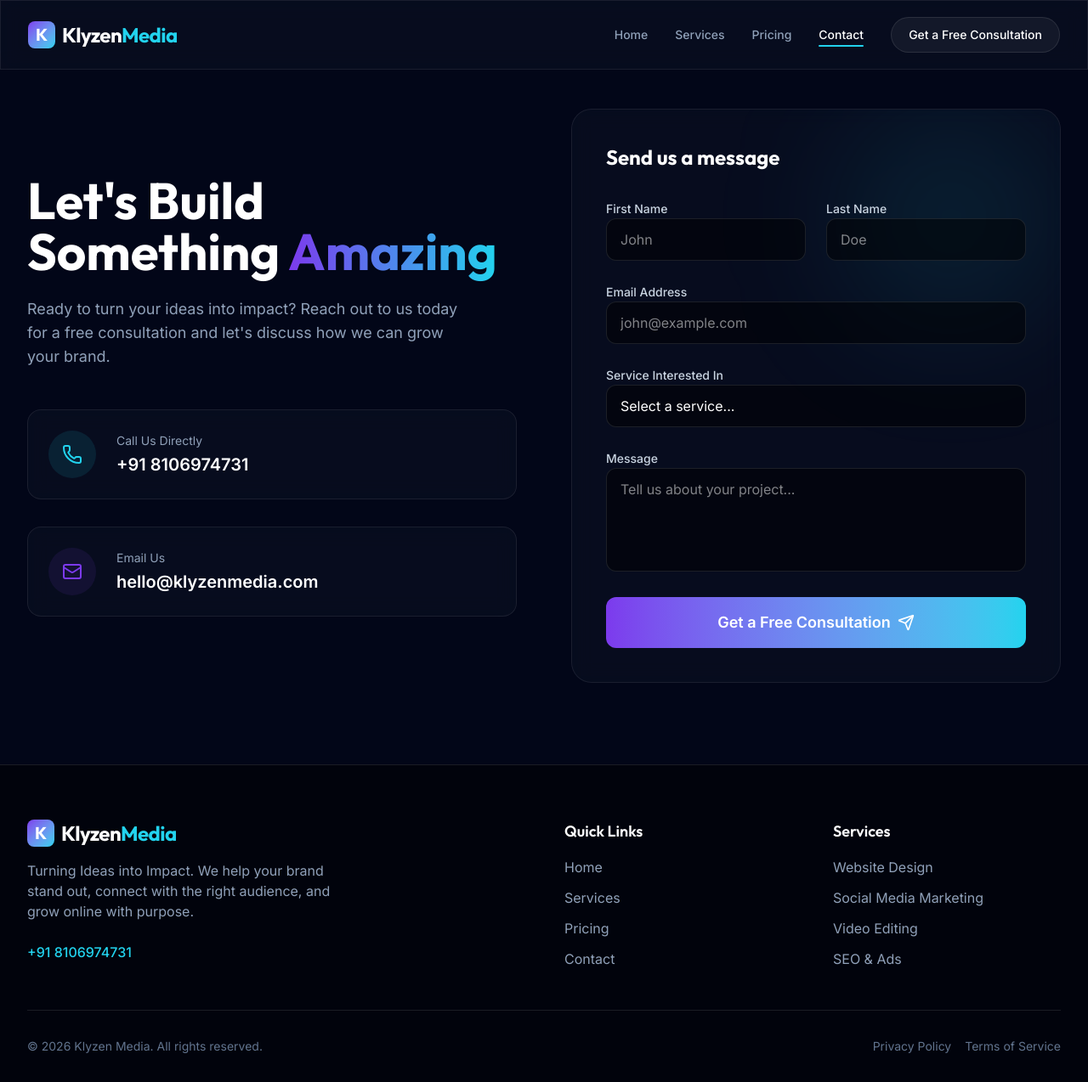
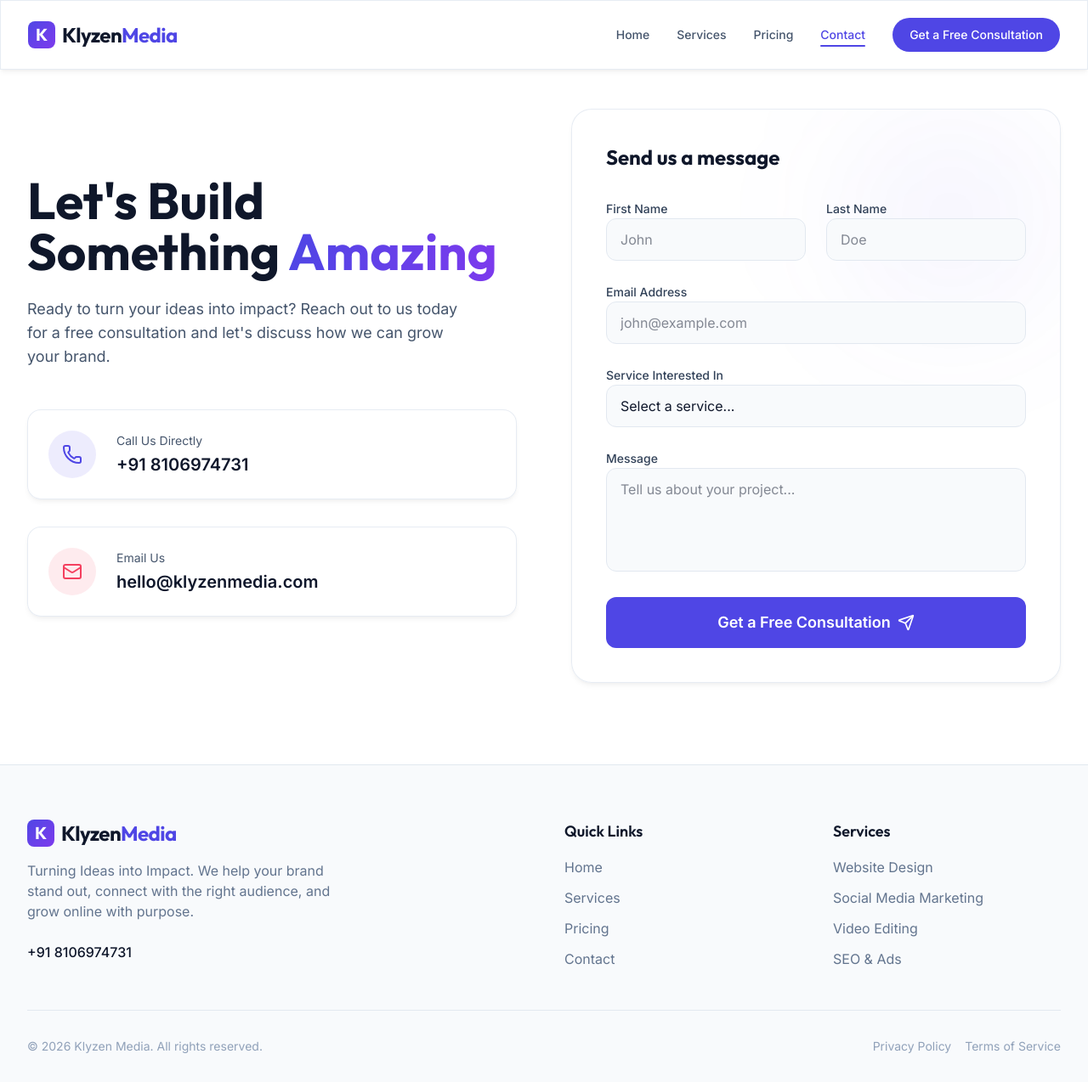
Before and after one commit to Ramakrishna-V447/klyzenmedia, a React (Vite) app: page /contact in a window 1280 px wide. Shown: the whole page at 85% size. Built offline with nearby package versions, Linux system fonts and the light colour scheme.

Commit message:
feat: Redesign theme and colors for Klyzen Media
Updates the application's color palette and theme to a lighter, more modern aesthetic. This includes changes to background colors, text colors, and brand accents. The navigation bar and footer have also been updated to reflect the new theme.

```diff
--- a/src/App.tsx
+++ b/src/App.tsx
@@ -12,7 +12,7 @@ import { Contact } from './pages/Contact';
 export default function App() {
   return (
     <Router>
-      <div className="min-h-screen flex flex-col bg-slate-950 text-white selection:bg-brand-cyan/30">
+      <div className="min-h-screen flex flex-col bg-white text-slate-900 selection:bg-brand-primary/30">
         <Navbar />
         <main className="flex-grow">
           <Routes>
--- a/src/components/Footer.tsx
+++ b/src/components/Footer.tsx
@@ -2,54 +2,54 @@ import { Link } from 'react-router-dom';
 
 export function Footer() {
   return (
-    <footer className="border-t border-white/10 bg-black/50 pt-16 pb-8">
+    <footer className="border-t border-slate-200 bg-slate-50 pt-16 pb-8">
       <div className="max-w-7xl mx-auto px-4 sm:px-6 lg:px-8">
         <div className="grid grid-cols-1 md:grid-cols-4 gap-12 mb-12">
           <div className="col-span-1 md:col-span-2">
             <Link to="/" className="flex items-center gap-2 mb-4">
-              <div className="w-8 h-8 rounded-lg bg-gradient-to-br from-brand-purple to-brand-cyan flex items-center justify-center">
+              <div className="w-8 h-8 rounded-lg bg-gradient-to-br from-brand-primary to-brand-secondary flex items-center justify-center">
                 <span className="text-white font-display font-bold text-xl">K</span>
               </div>
-              <span className="font-display font-bold text-2xl tracking-tight">
-                Klyzen<span className="text-brand-cyan">Media</span>
+              <span className="font-display font-bold text-2xl tracking-tight text-slate-900">
+                Klyzen<span className="text-brand-primary">Media</span>
               </span>
             </Link>
-            <p className="text-slate-400 max-w-sm mb-6">
+            <p className="text-slate-500 max-w-sm mb-6">
               Turning Ideas into Impact. We help your brand stand out, connect with the right audience, and grow online with purpose.
             </p>
             <div className="flex items-center gap-4">
-              <a href="tel:+918106974731" className="text-brand-cyan hover:text-white transition-colors font-medium">
+              <a href="tel:+918106974731" className="text-slate-900 hover:text-brand-primary transition-colors font-medium">
                 +91 8106974731
               </a>
             </div>
           </div>
 
           <div>
-            <h3 className="font-display font-semibold mb-4 text-lg">Quick Links</h3>
+            <h3 className="font-display font-semibold mb-4 text-lg text-slate-900">Quick Links</h3>
             <ul className="space-y-3">
-              <li><Link to="/" className="text-slate-400 hover:text-brand-cyan transition-colors">Home</Link></li>
-              <li><a href="/#services" className="text-slate-400 hover:text-brand-cyan transition-colors">Services</a></li>
-              <li><a href="/#pricing" className="text-slate-400 hover:text-brand-cyan transition-colors">Pricing</a></li>
-              <li><Link to="/contact" className="text-slate-400 hover:text-brand-cyan transition-colors">Contact</Link></li>
+              <li><Link to="/" className="text-slate-500 hover:text-brand-primary transition-colors">Home</Link></li>
+              <li><a href="/#services" className="text-slate-500 hover:text-brand-primary transition-colors">Services</a></li>
+              <li><a href="/#pricing" className="text-slate-500 hover:text-brand-primary transition-colors">Pricing</a></li>
+              <li><Link to="/contact" className="text-slate-500 hover:text-brand-primary transition-colors">Contact</Link></li>
             </ul>
           </div>
 
           <div>
-            <h3 className="font-display font-semibold mb-4 text-lg">Services</h3>
+            <h3 className="font-display font-semibold mb-4 text-lg text-slate-900">Services</h3>
             <ul className="space-y-3">
-              <li className="text-slate-400">Website Design</li>
-              <li className="text-slate-400">Social Media Marketing</li>
-              <li className="text-slate-400">Video Editing</li>
-              <li className="text-slate-400">SEO & Ads</li>
+              <li className="text-slate-500">Website Design</li>
+              <li className="text-slate-500">Social Media Marketing</li>
+              <li className="text-slate-500">Video Editing</li>
+              <li className="text-slate-500">SEO & Ads</li>
             </ul>
           </div>
         </div>
 
-        <div className="pt-8 border-t border-white/10 text-center md:text-left flex flex-col md:flex-row justify-between items-center gap-4">
-          <p className="text-slate-500 text-sm">
+        <div className="pt-8 border-t border-slate-200 text-center md:text-left flex flex-col md:flex-row justify-between items-center gap-4">
+          <p className="text-slate-400 text-sm">
             © {new Date().getFullYear()} Klyzen Media. All rights reserved.
           </p>
-          <div className="flex gap-4 text-sm text-slate-500">
+          <div className="flex gap-4 text-sm text-slate-400">
             <span>Privacy Policy</span>
             <span>Terms of Service</span>
           </div>
--- a/src/components/Navbar.tsx
+++ b/src/components/Navbar.tsx
@@ -16,15 +16,15 @@ export function Navbar() {
   ];
 
   return (
-    <nav className="fixed top-0 left-0 right-0 z-50 glass-card border-b-0 border-white/10">
+    <nav className="fixed top-0 left-0 right-0 z-50 glass-card border-b border-slate-200">
       <div className="max-w-7xl mx-auto px-4 sm:px-6 lg:px-8">
         <div className="flex items-center justify-between h-20">
           <Link to="/" className="flex items-center gap-2">
-            <div className="w-8 h-8 rounded-lg bg-gradient-to-br from-brand-purple to-brand-cyan flex items-center justify-center">
+            <div className="w-8 h-8 rounded-lg bg-gradient-to-br from-brand-primary to-brand-secondary flex items-center justify-center">
               <span className="text-white font-display font-bold text-xl">K</span>
             </div>
-            <span className="font-display font-bold text-2xl tracking-tight">
-              Klyzen<span className="text-brand-cyan">Media</span>
+            <span className="font-display font-bold text-2xl tracking-tight text-slate-900">
+              Klyzen<span className="text-brand-primary">Media</span>
             </span>
           </Link>
 
@@ -36,7 +36,7 @@ export function Navbar() {
                 <a
                   key={link.path}
                   href={link.path}
-                  className="text-sm font-medium transition-colors hover:text-brand-cyan relative text-slate-400"
+                  className="text-sm font-medium transition-colors hover:text-brand-primary relative text-slate-600"
                 >
                   {link.name}
                 </a>
@@ -45,15 +45,15 @@ export function Navbar() {
                   key={link.path}
                   to={link.path}
                   className={cn(
-                    "text-sm font-medium transition-colors hover:text-brand-cyan relative",
-                    location.pathname === link.path ? "text-white" : "text-slate-400"
+                    "text-sm font-medium transition-colors hover:text-brand-primary relative",
+                    location.pathname === link.path ? "text-brand-primary" : "text-slate-600"
                   )}
                 >
                   {link.name}
                   {location.pathname === link.path && (
                     <motion.div
                       layoutId="navbar-indicator"
-                      className="absolute -bottom-1 left-0 right-0 h-0.5 bg-brand-cyan rounded-full"
+                      className="absolute -bottom-1 left-0 right-0 h-0.5 bg-brand-primary rounded-full"
                     />
                   )}
                 </Link>
@@ -61,7 +61,7 @@ export function Navbar() {
             })}
             <Link
               to="/contact"
-              className="px-5 py-2.5 rounded-full bg-white/5 hover:bg-white/10 border border-white/10 text-sm font-medium transition-all hover:shadow-[0_0_20px_rgba(34,211,238,0.2)] hover:border-brand-cyan/50"
+              className="px-5 py-2.5 rounded-full bg-brand-primary hover:bg-brand-secondary text-white text-sm font-medium transition-all hover:shadow-md"
             >
               Get a Free Consultation
             </Link>
@@ -71,7 +71,7 @@ export function Navbar() {
           <div className="md:hidden">
             <button
               onClick={() => setIsOpen(!isOpen)}
-              className="p-2 text-slate-400 hover:text-white transition-colors"
+              className="p-2 text-slate-600 hover:text-brand-primary transition-colors"
             >
               {isOpen ? <X size={24} /> : <Menu size={24} />}
             </button>
@@ -85,7 +85,7 @@ export function Navbar() {
           initial={{ opacity: 0, y: -20 }}
           animate={{ opacity: 1, y: 0 }}
           exit={{ opacity: 0, y: -20 }}
-          className="md:hidden glass-card border-t border-white/10"
+          className="md:hidden bg-white border-t border-slate-200"
         >
           <div className="px-4 pt-2 pb-6 space-y-1">
             {links.map((link) => {
@@ -95,7 +95,7 @@ export function Navbar() {
                   key={link.path}
                   href={link.path}
                   onClick={() => setIsOpen(false)}
-                  className="block px-3 py-3 rounded-md text-base font-medium text-slate-400 hover:bg-white/5 hover:text-white"
+                  className="block px-3 py-3 rounded-md text-base font-medium text-slate-600 hover:bg-slate-50 hover:text-brand-primary"
                 >
                   {link.name}
                 </a>
@@ -107,8 +107,8 @@ export function Navbar() {
                   className={cn(
                     "block px-3 py-3 rounded-md text-base font-medium",
                     location.pathname === link.path
-                      ? "bg-white/10 text-white"
-                      : "text-slate-400 hover:bg-white/5 hover:text-white"
+                      ? "bg-brand-primary/10 text-brand-primary"
+                      : "text-slate-600 hover:bg-slate-50 hover:text-brand-primary"
                   )}
                 >
                   {link.name}
@@ -119,7 +119,7 @@ export function Navbar() {
               <Link
                 to="/contact"
                 onClick={() => setIsOpen(false)}
-                className="block w-full text-center px-5 py-3 rounded-lg bg-gradient-to-r from-brand-purple to-brand-cyan text-white font-medium"
+                className="block w-full text-center px-5 py-3 rounded-lg bg-brand-primary text-white font-bold"
               >
                 Get a Free Consultation
               </Link>
--- a/src/index.css
+++ b/src/index.css
@@ -5,9 +5,10 @@
   --font-sans: "Inter", ui-sans-serif, system-ui, sans-serif;
   --font-display: "Outfit", ui-sans-serif, system-ui, sans-serif;
 
-  --color-brand-dark: #0F172A;
-  --color-brand-purple: #7C3AED;
-  --color-brand-cyan: #22D3EE;
+  --color-brand-primary: #4F46E5; /* Indigo 600 */
+  --color-brand-secondary: #7C3AED; /* Violet 600 */
+  --color-brand-accent: #F43F5E; /* Rose 500 */
+  --color-brand-highlight: #14B8A6; /* Teal 500 */
 }
 
 html {
@@ -15,30 +16,32 @@ html {
 }
 
 body {
-  background-color: #050505;
-  color: #ffffff;
+  background-color: #F8FAFC; /* slate-50 */
+  color: #334155; /* slate-700 */
   font-family: var(--font-sans);
   overflow-x: hidden;
 }
 
 h1, h2, h3, h4, h5, h6 {
   font-family: var(--font-display);
+  color: #0F172A; /* slate-900 */
 }
 
 .glass-card {
-  background: rgba(15, 23, 42, 0.4);
+  background: rgba(255, 255, 255, 0.8);
   backdrop-filter: blur(12px);
   -webkit-backdrop-filter: blur(12px);
-  border: 1px solid rgba(255, 255, 255, 0.08);
+  border: 1px solid rgba(226, 232, 240, 0.8); /* slate-200 */
+  box-shadow: 0 4px 6px -1px rgba(0, 0, 0, 0.05), 0 2px 4px -1px rgba(0, 0, 0, 0.03);
 }
 
 .text-gradient {
-  background: linear-gradient(to right, #7C3AED, #22D3EE);
+  background: linear-gradient(to right, var(--color-brand-primary), var(--color-brand-secondary));
   -webkit-background-clip: text;
   -webkit-text-fill-color: transparent;
   background-clip: text;
 }
 
 .bg-gradient-primary {
-  background: linear-gradient(135deg, #000000 0%, #0F172A 100%);
+  background: linear-gradient(135deg, var(--color-brand-primary) 0%, var(--color-brand-highlight) 100%);
 }
--- a/src/pages/Contact.tsx
+++ b/src/pages/Contact.tsx
@@ -11,33 +11,33 @@ export function Contact() {
             animate={{ opacity: 1, x: 0 }}
             className="flex flex-col justify-center"
           >
-            <h1 className="text-4xl md:text-6xl font-display font-bold mb-6">
+            <h1 className="text-4xl md:text-6xl font-display font-bold mb-6 text-slate-900">
               Let's Build Something <span className="text-gradient">Amazing</span>
             </h1>
-            <p className="text-lg text-slate-400 mb-12 max-w-lg">
+            <p className="text-lg text-slate-600 mb-12 max-w-lg">
               Ready to turn your ideas into impact? Reach out to us today for a free consultation and let's discuss how we can grow your brand.
             </p>
 
             <div className="space-y-8">
-              <div className="flex items-center gap-6 glass-card p-6 rounded-2xl border border-white/10 hover:border-brand-cyan/30 transition-colors">
-                <div className="w-14 h-14 rounded-full bg-brand-cyan/10 flex items-center justify-center text-brand-cyan shrink-0">
+              <div className="flex items-center gap-6 glass-card p-6 rounded-2xl border border-slate-200 hover:border-brand-primary/30 transition-colors">
+                <div className="w-14 h-14 rounded-full bg-brand-primary/10 flex items-center justify-center text-brand-primary shrink-0">
                   <Phone size={24} />
                 </div>
                 <div>
-                  <div className="text-sm text-slate-400 mb-1">Call Us Directly</div>
-                  <a href="tel:+918106974731" className="text-xl font-semibold text-white hover:text-brand-cyan transition-colors">
+                  <div className="text-sm text-slate-600 mb-1">Call Us Directly</div>
+                  <a href="tel:+918106974731" className="text-xl font-semibold text-slate-900 hover:text-brand-primary transition-colors">
                     +91 8106974731
                   </a>
                 </div>
               </div>
 
-              <div className="flex items-center gap-6 glass-card p-6 rounded-2xl border border-white/10">
-                <div className="w-14 h-14 rounded-full bg-brand-purple/10 flex items-center justify-center text-brand-purple shrink-0">
+              <div className="flex items-center gap-6 glass-card p-6 rounded-2xl border border-slate-200 hover:border-brand-accent/30 transition-colors">
+                <div className="w-14 h-14 rounded-full bg-brand-accent/10 flex items-center justify-center text-brand-accent shrink-0">
                   <Mail size={24} />
                 </div>
                 <div>
-                  <div className="text-sm text-slate-400 mb-1">Email Us</div>
-                  <a href="mailto:hello@klyzenmedia.com" className="text-xl font-semibold text-white hover:text-brand-purple transition-colors">
+                  <div className="text-sm text-slate-600 mb-1">Email Us</div>
+                  <a href="mailto:hello@klyzenmedia.com" className="text-xl font-semibold text-slate-900 hover:text-brand-accent transition-colors">
                     hello@klyzenmedia.com
                   </a>
                 </div>
@@ -50,43 +50,43 @@ export function Contact() {
             animate={{ opacity: 1, x: 0 }}
             transition={{ delay: 0.2 }}
           >
-            <div className="glass-card p-8 md:p-10 rounded-3xl border border-white/10 relative overflow-hidden">
-              <div className="absolute top-0 right-0 w-64 h-64 bg-brand-cyan/10 rounded-full blur-[80px] pointer-events-none" />
+            <div className="glass-card p-8 md:p-10 rounded-3xl border border-slate-200 relative overflow-hidden">
+              <div className="absolute top-0 right-0 w-64 h-64 bg-brand-primary/5 rounded-full blur-[80px] pointer-events-none" />
 
-              <h3 className="text-2xl font-display font-bold mb-8">Send us a message</h3>
+              <h3 className="text-2xl font-display font-bold mb-8 text-slate-900">Send us a message</h3>
 
               <form className="space-y-6 relative z-10" onSubmit={(e) => e.preventDefault()}>
                 <div className="grid grid-cols-1 md:grid-cols-2 gap-6">
                   <div className="space-y-2">
-                    <label className="text-sm font-medium text-slate-300">First Name</label>
+                    <label className="text-sm font-medium text-slate-700">First Name</label>
                     <input
                       type="text"
-                      className="w-full bg-black/50 border border-white/10 rounded-xl px-4 py-3 text-white focus:outline-none focus:border-brand-cyan focus:ring-1 focus:ring-brand-cyan transition-all"
+                      className="w-full bg-slate-50 border border-slate-200 rounded-xl px-4 py-3 text-slate-900 focus:outline-none focus:border-brand-primary focus:ring-1 focus:ring-brand-primary transition-all"
                       placeholder="John"
                     />
                   </div>
                   <div className="space-y-2">
-                    <label className="text-sm font-medium text-slate-300">Last Name</label>
+                    <label className="text-sm font-medium text-slate-700">Last Name</label>
                     <input
                       type="text"
-                      className="w-full bg-black/50 border border-white/10 rounded-xl px-4 py-3 text-white focus:outline-none focus:border-brand-cyan focus:ring-1 focus:ring-brand-cyan transition-all"
+                      className="w-full bg-slate-50 border border-slate-200 rounded-xl px-4 py-3 text-slate-900 focus:outline-none focus:border-brand-primary focus:ring-1 focus:ring-brand-primary transition-all"
                       placeholder="Doe"
                     />
                   </div>
                 </div>
 
                 <div className="space-y-2">
-                  <label className="text-sm font-medium text-slate-300">Email Address</label>
+                  <label className="text-sm font-medium text-slate-700">Email Address</label>
                   <input
                     type="email"
-                    className="w-full bg-black/50 border border-white/10 rounded-xl px-4 py-3 text-white focus:outline-none focus:border-brand-cyan focus:ring-1 focus:ring-brand-cyan transition-all"
+                    className="w-full bg-slate-50 border border-slate-200 rounded-xl px-4 py-3 text-slate-900 focus:outline-none focus:border-brand-primary focus:ring-1 focus:ring-brand-primary transition-all"
                     placeholder="john@example.com"
                   />
                 </div>
 
                 <div className="space-y-2">
-                  <label className="text-sm font-medium text-slate-300">Service Interested In</label>
-                  <select className="w-full bg-black/50 border border-white/10 rounded-xl px-4 py-3 text-white focus:outline-none focus:border-brand-cyan focus:ring-1 focus:ring-brand-cyan transition-all appearance-none">
+                  <label className="text-sm font-medium text-slate-700">Service Interested In</label>
+                  <select className="w-full bg-slate-50 border border-slate-200 rounded-xl px-4 py-3 text-slate-900 focus:outline-none focus:border-brand-primary focus:ring-1 focus:ring-brand-primary transition-all appearance-none">
                     <option value="">Select a service...</option>
                     <option value="smm">Social Media Marketing</option>
                     <option value="web">Website Development</option>
@@ -96,17 +96,17 @@ export function Contact() {
                 </div>
 
                 <div className="space-y-2">
-                  <label className="text-sm font-medium text-slate-300">Message</label>
+                  <label className="text-sm font-medium text-slate-700">Message</label>
                   <textarea
                     rows={4}
-                    className="w-full bg-black/50 border border-white/10 rounded-xl px-4 py-3 text-white focus:outline-none focus:border-brand-cyan focus:ring-1 focus:ring-brand-cyan transition-all resize-none"
+                    className="w-full bg-slate-50 border border-slate-200 rounded-xl px-4 py-3 text-slate-900 focus:outline-none focus:border-brand-primary focus:ring-1 focus:ring-brand-primary transition-all resize-none"
                     placeholder="Tell us about your project..."
                   />
                 </div>
 
                 <button
                   type="submit"
-                  className="w-full py-4 rounded-xl bg-gradient-to-r from-brand-purple to-brand-cyan text-white font-bold text-lg hover:shadow-[0_0_20px_rgba(34,211,238,0.4)] transition-all flex items-center justify-center gap-2"
+                  className="w-full py-4 rounded-xl bg-brand-primary text-white font-bold text-lg hover:bg-brand-secondary hover:shadow-lg hover:shadow-brand-primary/20 transition-all flex items-center justify-center gap-2"
                 >
                   Get a Free Consultation
                   <Send size={20} />
```
Also changed, not shown: src/pages/Home.tsx (+34 -34 lines), src/pages/Pricing.tsx (+21 -21 lines), src/pages/Services.tsx (+12 -12 lines).
